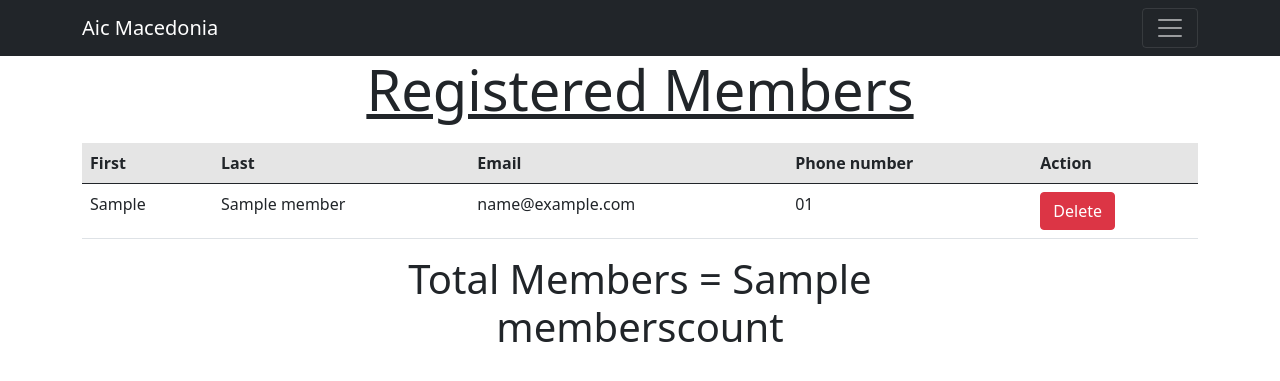
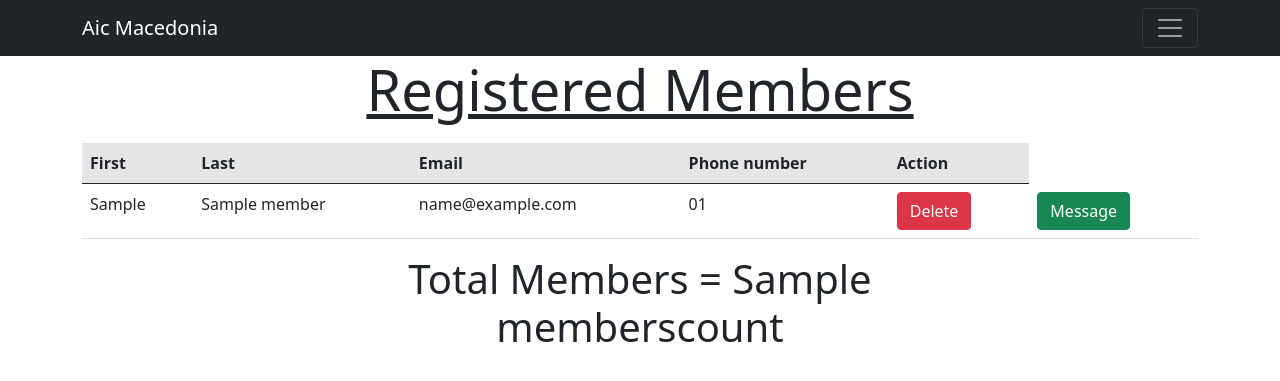
Before and after one commit to andareomondi/trial, a Django app: template managment/templates/managment/dashboard.html in a window 1280 px wide. Shown: the top 381 px of the page. Run offline with Django 3.2, Linux system fonts and the light colour scheme; the template is opened without the code that fills it: most values are stand-ins (such as "Sample title", 1, 10 or a date in 2020); some libraries are stand-ins or nearby versions.

Commit message:
adding message option

```diff
--- a/managment/templates/managment/dashboard.html
+++ b/managment/templates/managment/dashboard.html
@@ -45,6 +45,7 @@
                             <td>{{member.email}}</td>
                             <td>0{{member.phone_number}}</td>
                             <td><button value="{{member.id}}" type="submit" class="btn btn-danger" name="id" id="id">Delete</button></td>
+                            <td><a class="btn btn-success" href="https://wa.me/0{{member.phone_number}}">Message</a></td>
                         </tr>
                         {% endfor %}
 
```
